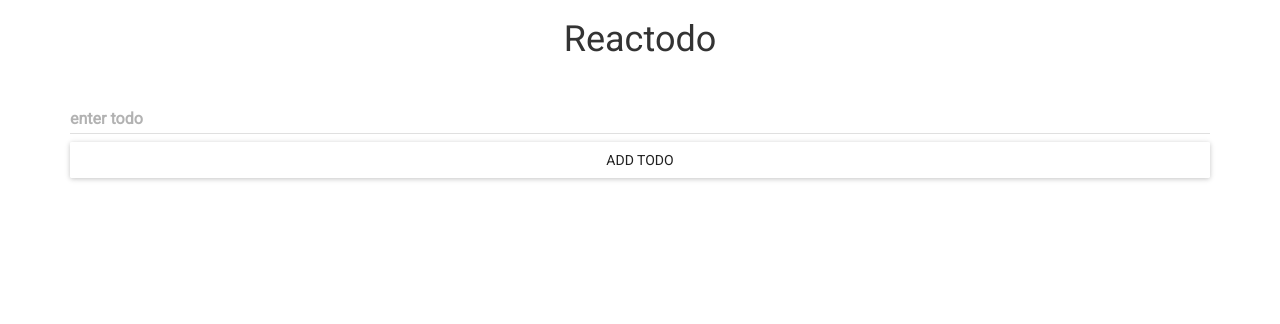
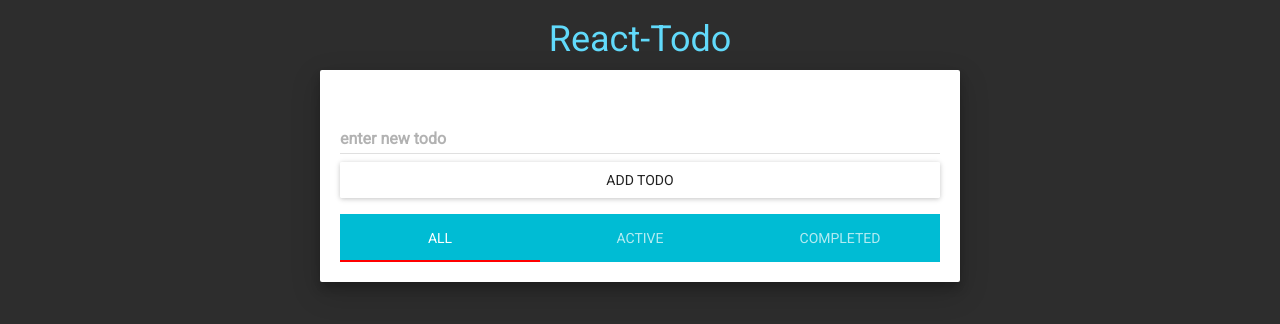
Before and after one commit to kschan1/React-todo, a React app: page / in a window 1280 px wide. Shown: the top 324 px of the page. Built offline with nearby package versions, Linux system fonts and the light colour scheme; what react-tap-event-plugin would draw is missing.

Commit message:
add filter and styling

```diff
--- a/src/App.js
+++ b/src/App.js
@@ -1,20 +1,34 @@
 import React from 'react';
+import injectTapEventPlugin from 'react-tap-event-plugin';
+
 import MuiThemeProvider from 'material-ui/styles/MuiThemeProvider';
 import getMuiTheme from 'material-ui/styles/getMuiTheme';
 import {deepOrange500} from 'material-ui/styles/colors';
 import RaisedButton from 'material-ui/RaisedButton';
-import FlatButton from 'material-ui/FlatButton';
 import TextField from 'material-ui/TextField';
-import injectTapEventPlugin from 'react-tap-event-plugin';
+import Paper from 'material-ui/Paper';
+import {Tabs, Tab} from 'material-ui/Tabs';
 
 import ToDoList from './ToDoList';
 import './App.css'
 
 const muiTheme = getMuiTheme({
   palette: {
-    accent1Color: deepOrange500,
+
   },
 });
+
+const paperStyle = {
+  width: '50vw',
+  margin: '0 auto',
+  padding: 20,
+  textAlign: 'center',
+  display: 'block'
+};
+
+const inkBarStyle = {
+  background: 'red'
+}
 
 injectTapEventPlugin();
 
@@ -22,11 +36,12 @@ class App extends React.Component {
   constructor() {
     super();
     const saved = JSON.parse(localStorage.getItem('todos'));
-    this.state = saved || { items: [], text: '' };
+    this.state = { items: saved || [], text: '', filter: 'all' };
     this.handleChange = this.handleChange.bind(this);
     this.handleSubmit = this.handleSubmit.bind(this);
     this.handleToggle = this.handleToggle.bind(this);
     this.handleRemove = this.handleRemove.bind(this);
+    this.handleFilter = this.handleFilter.bind(this);
   }
 
   handleChange(e) {
@@ -35,7 +50,6 @@ class App extends React.Component {
 
   handleSubmit(e) {
     e.preventDefault();
-    console.log(e.target.value);
     const newItem = {
       text: this.state.text,
       id: Date.now(),
@@ -46,42 +60,69 @@ class App extends React.Component {
       text: ''
     }
     this.setState(newState);
-    localStorage.setItem('todos',JSON.stringify(newState));
+    localStorage.setItem('todos',JSON.stringify(newState.items));
   }
 
   handleToggle(id) {
     for (var i = 0; i < this.state.items.length; i++) {
       if (this.state.items[i].id === id) {
         this.state.items[i].completed = !this.state.items[i].completed;
-        console.log(this.state.items[i].completed);
       }
     }
     const newState = this.state;
     this.setState(newState);
-    localStorage.setItem('todos',JSON.stringify(newState));
+    localStorage.setItem('todos',JSON.stringify(newState.items));
   }
 
   handleRemove(id) {
-    console.log(id);
     const newItems = this.state.items.filter((item) => {
       if (item.id !== id) return item;
     });
     this.state.items = newItems;
     const newState = this.state;
     this.setState(newState);
-    localStorage.setItem('todos',JSON.stringify(newState));
+    localStorage.setItem('todos',JSON.stringify(newState.items));
+  }
+
+  handleFilter(filter) {
+    console.log(filter)
+    this.setState((prevState) => prevState.filter = filter);
   }
 
   render() {
     return (
       <MuiThemeProvider muiTheme={muiTheme}>
-        <div className="container">
-          <h1>Reactodo</h1>
-          <form onSubmit={ this.handleSubmit }>
-            <TextField fullWidth={true} floatingLabelText='enter todo' onChange={ this.handleChange } value={ this.state.text } />
-            <RaisedButton fullWidth={true} type="submit" label="Add Todo" />
-          </form>
-          <ToDoList items={ this.state.items } toggle={ this.handleToggle } remove={ this.handleRemove } />
+        <div>
+          <h1>React-Todo</h1>
+          <Paper style={paperStyle} zDepth={3}>
+            <form onSubmit={ this.handleSubmit }>
+              <TextField
+                fullWidth={true}
+                floatingLabelText='enter new todo'
+                onChange={ this.handleChange }
+                value={ this.state.text }
+              />
+              <RaisedButton
+                fullWidth={true}
+                type="submit"
+                label="Add Todo"
+              />
+            </form>
+            <ToDoList
+              items={ this.state.items }
+              filter={ this.state.filter }
+              toggle={ this.handleToggle }
+              remove={ this.handleRemove }
+            />
+            <Tabs inkBarStyle={inkBarStyle}
+              value={this.state.value}
+              onChange={this.handleFilter}
+            >
+              <Tab label="All" value="all" />
+              <Tab label="Active" value="active" />
+              <Tab label="Completed" value="completed" />
+            </Tabs>
+          </Paper>
         </div>
       </MuiThemeProvider>
     )
--- a/src/ToDo.js
+++ b/src/ToDo.js
@@ -1,18 +1,21 @@
 import React from 'react';
 import {ListItem} from 'material-ui/List';
+import Checkbox from 'material-ui/Checkbox';
+import Close from 'material-ui/svg-icons/navigation/close'
 
 import './ToDo.css';
-
-// const ToDo = ({item, toggle}) => {
-//   const completeClass = item.completed === true ? 'complete':'';
-//   return <li className={completeClass} onClick={() => toggle(item.id)}>{item.text}</li>
-// }
 
 const ToDo = ({item, toggle, remove}) => {
   const completeClass = item.completed === true ? 'complete':'';
 
-  // return <ListItem className={completeClass} onClick={() => toggle(item.id)}>{item.text}</ListItem>
-  return <ListItem className={completeClass} onClick={() => remove(item.id)}>{item.text}</ListItem>
+  return (
+    <ListItem
+      leftCheckbox={<Checkbox checked={item.completed} onClick={() => toggle(item.id)} />}
+      className={completeClass}
+      rightIcon={<Close hoverColor="red" onClick={() => remove(item.id)}/>}
+      primaryText={item.text}
+    />
+  )
 }
 
 
--- a/src/ToDoList.js
+++ b/src/ToDoList.js
@@ -3,34 +3,27 @@ import React from 'react';
 import ToDo from './ToDo';
 import {List} from 'material-ui/List';
 
-// Class
-// class ToDoList extends React.Component {
-//   render() {
-//     return (
-//       <ul>
-//         {this.props.items.map(item => (
-//           <ToDo key={item.id} item={item} />
-//         ))}
-//       </ul>
-//     )
-//   }
-// }
+const ToDoList = ({items, filter, toggle, remove}) => {
 
-// Stateless
-// const ToDoList = ({items, toggle}) => {
-//   return (
-//     <ul>
-//       {items.map(item => (
-//         <ToDo key={item.id} item={item} toggle={toggle} />
-//       ))}
-//     </ul>
-//   )
-// }
+  switch(filter) {
+    case 'all':
+      var filteredItems = items;
+      break;
+    case 'completed':
+      var filteredItems = items.filter((item) => {
+        if (item.completed === true) return item;
+      });
+      break;
+    case 'active':
+      var filteredItems = items.filter((item) => {
+        if (item.completed === false) return item;
+      });
+      break;
+  }
 
-const ToDoList = ({items, toggle, remove}) => {
   return (
     <List>
-      {items.map(item => (
+      {filteredItems.map(item => (
         <ToDo key={item.id} item={item} toggle={toggle} remove={remove}/>
       ))}
     </List>
--- a/src/index.css
+++ b/src/index.css
@@ -1,15 +1,9 @@
 body {
   font-family: 'Roboto', sans-serif;
+  background-color: #2d2d2d;
 }
 
 h1 {
+  color: #61dafb;
   text-align: center;
 }
-
-li {
-  list-style: none;
-}
-
-ul {
-  padding: 0;
-}
```
